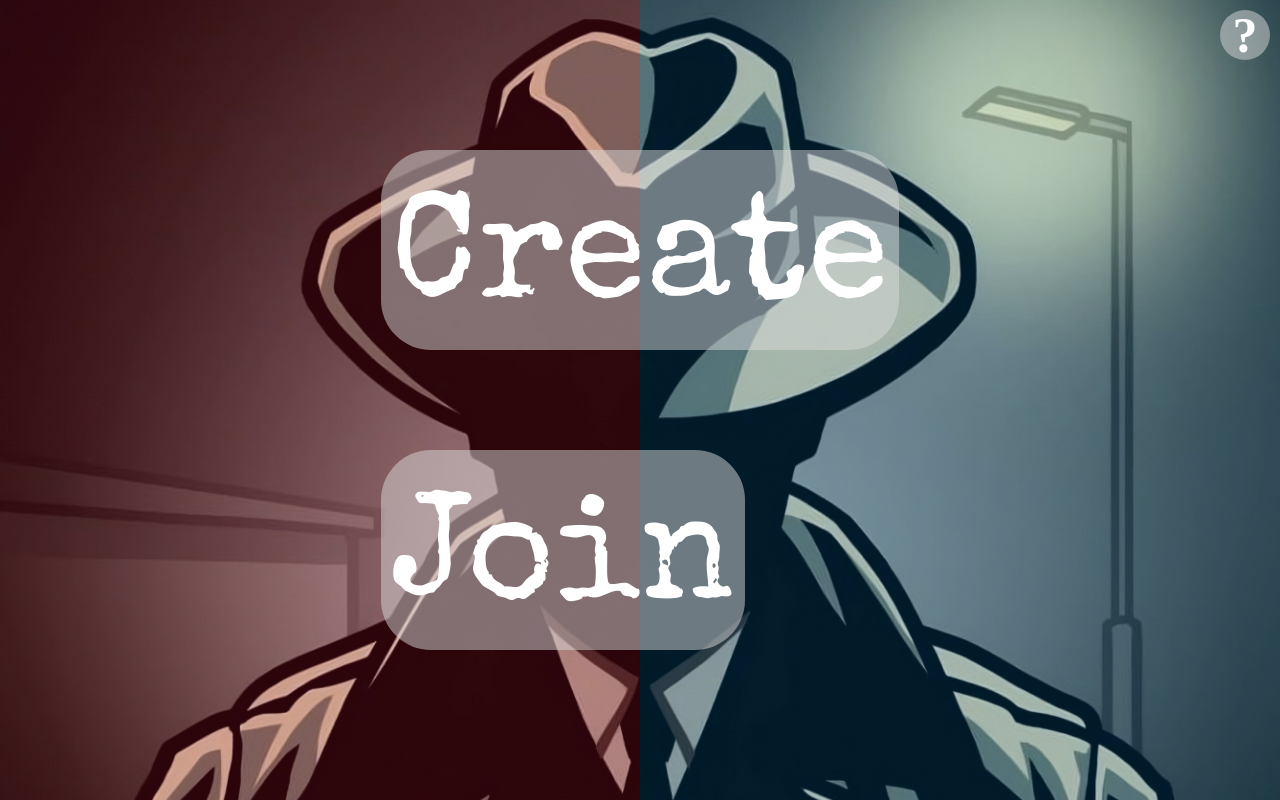
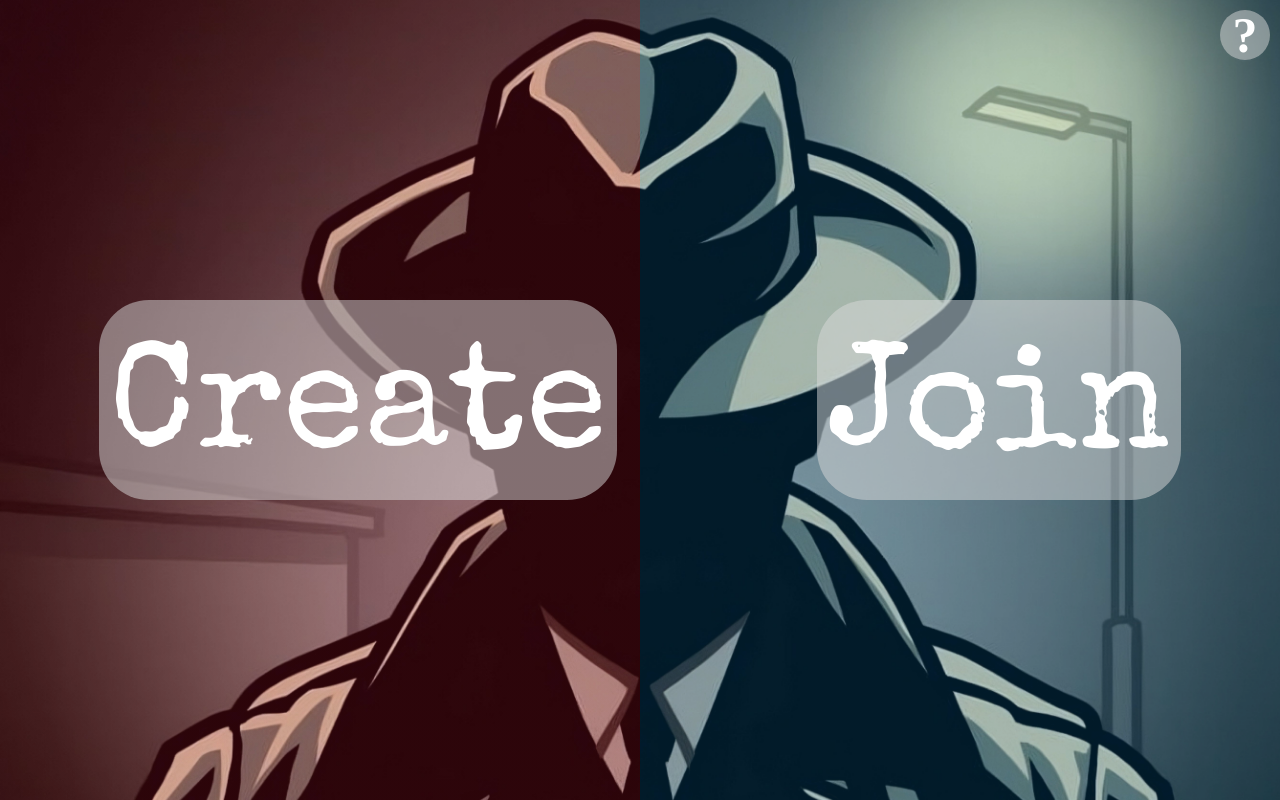
Before and after one commit to cyrimu/sopra-fs25-group-16-client, a Next.js app: page / in a window 1280 px wide. Built offline with nearby package versions, Linux system fonts and the light colour scheme; a web font is replaced by a local one; what @ant-design/nextjs-registry would draw is missing.

Commit message:
modve style to css file

```diff
--- a/app/styles/page.module.css
+++ b/app/styles/page.module.css
@@ -19,6 +19,13 @@
   );
   pointer-events: none;
   z-index: -1;
+}
+
+.homeContainer {
+  display: flex;
+  width: 100%;
+  justify-content: center;
+  align-items: center;
 }
 
 .redOverlay {
```
